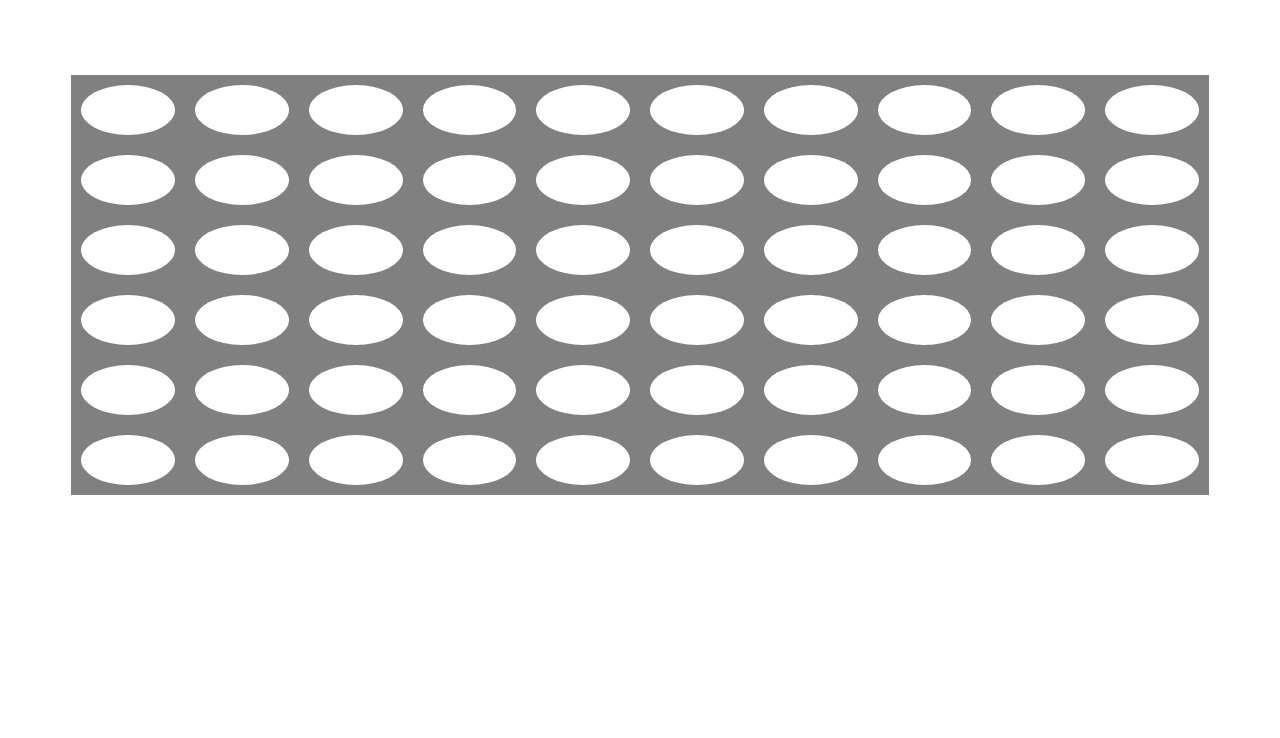
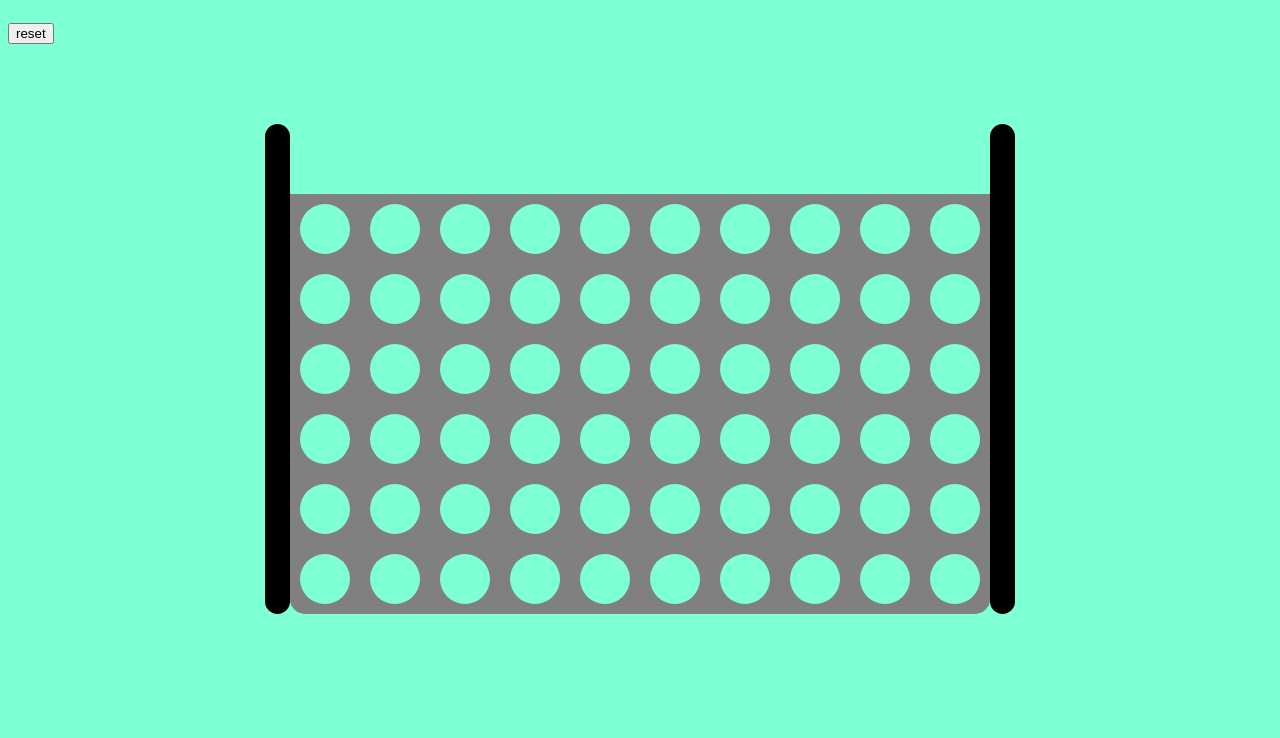
Before and after one commit to tonyburwinkel/connect-4, a website: page index.html in a window 1280 px wide. Shown: the part 62-800 px from the top of the page. Drawn offline with nearby package versions, Linux system fonts and the light colour scheme.

Commit message:
added styling

```diff
--- a/css/style.css
+++ b/css/style.css
@@ -1,52 +1,55 @@
+body {
+    background-color: aquamarine;
+}
+
 #app {
+    margin-top: 10vh;
     margin-left: auto;
     margin-right: auto;
     display: flex;
-    flex-direction: column;
     justify-content: center;
-    max-width: 90%;
 }
 
 #game-container{
     border-radius: 15px;
     display: flex;
     flex-direction: column;
+    background-color: gray;
+    max-width: 750px;
+}
+
+.leg{
+    background-color: black;
+    width:25px;
+    border-radius: 15px;
 }
 
 .hover-row {
     display: flex;
     align-items: center;
     justify-content: space-evenly;
-    background-color: white;
+    background-color: aquamarine;
 }
 
 .hover-space {
-    background-color: white;
+    background-color: aquamarine;
     height:50px;
     width:50px;
     margin:10px;
-    flex-grow: 1;
     border-radius: 50%;
 }
 
-/*
-.hover-space:hover {
-    background-color: gray;
-}
-*/
-
 .space {
-    background-color: white;
+    background-color: aquamarine;
     height:50px;
     width:50px;
     margin:10px;
-    flex-grow: 1;
     border-radius: 50%;
 }
 
 .row {
-    background-color: gray;
     display: flex;
     align-items: center;
     justify-content: space-evenly;
+    flex-grow: 1;
 }
--- a/index.html
+++ b/index.html
@@ -12,10 +12,13 @@
     <div id="header">
         <h2>Connect 4</h2>
     </div>
+    <div id="banner">Winner:</div>
+    <button id="reset">reset</button>
 
     <div id="app">
-        <div id="game-container">
-        </div>
+        <div class="leg"></div>
+            <div id="game-container"></div>
+        <div class="leg"></div>
     </div>
 
 
--- a/js/controller.js
+++ b/js/controller.js
@@ -70,9 +70,11 @@ const makeMove = (rowNum) => {
         console.log(`checking ${move}`);
         let winner = c4.checkWin(move);
         console.log(`winner is ${winner}`)
-        winner?
-            $('#header').append(`<p>${winner} wins!</p>`):
-            console.log('no winner.')
+        if(winner){
+            $('#banner').text(`Winner: ${winner}`);
+            $('#banner').css('visibility','visible');
+            reset();
+        }
     }
     else console.log('row full');
 }
@@ -93,9 +95,20 @@ const makeBoard = (c4) => {
     }
 }
 
+const reset = () => {
+    $('#game-container').empty();
+    c4 = new window.Connect4Model(6,10);
+    makeBoard(c4);
+}
+
 $(document).ready(function(){
     c4 = new window.Connect4Model(6, 10);
     console.log('howdy pard')
     makeBoard(c4);
 
+    $('#banner').css('visibility', 'hidden');
+
+
+    $('#reset').click(reset);
+
 })
```
